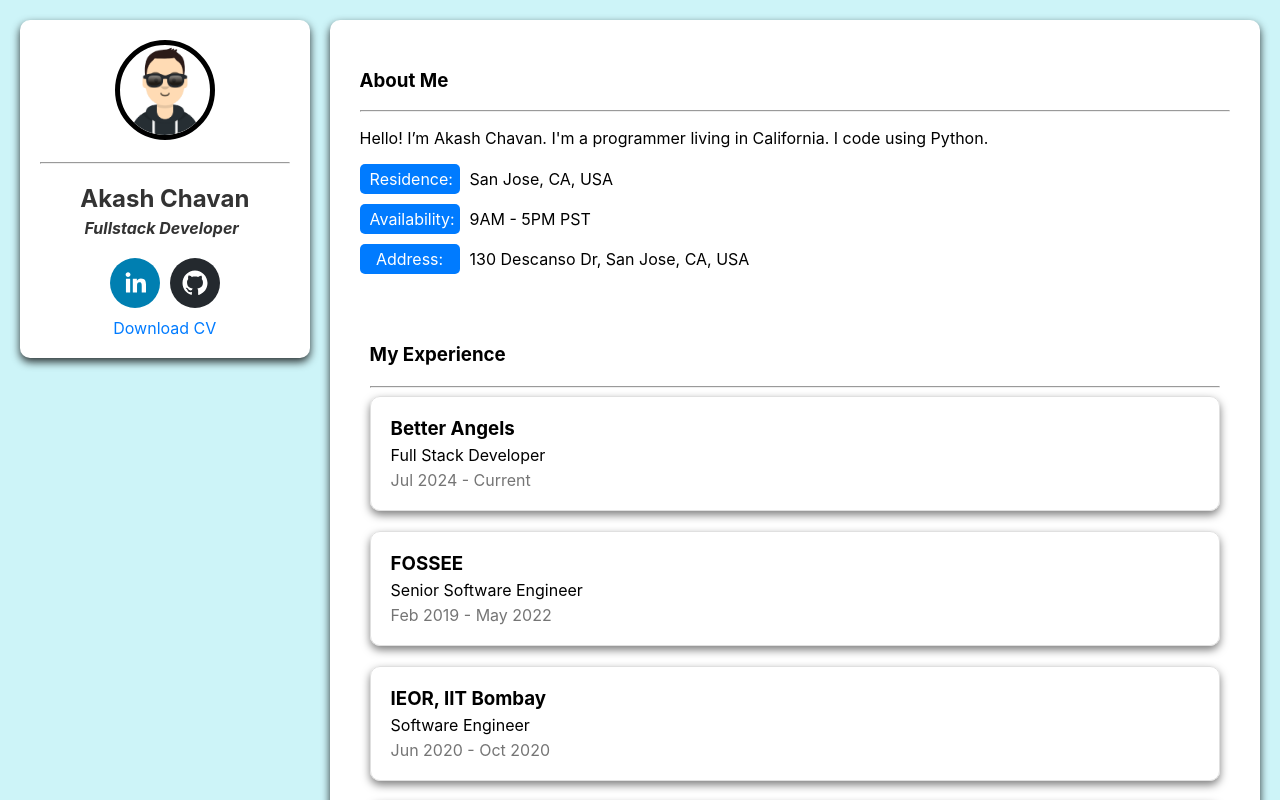
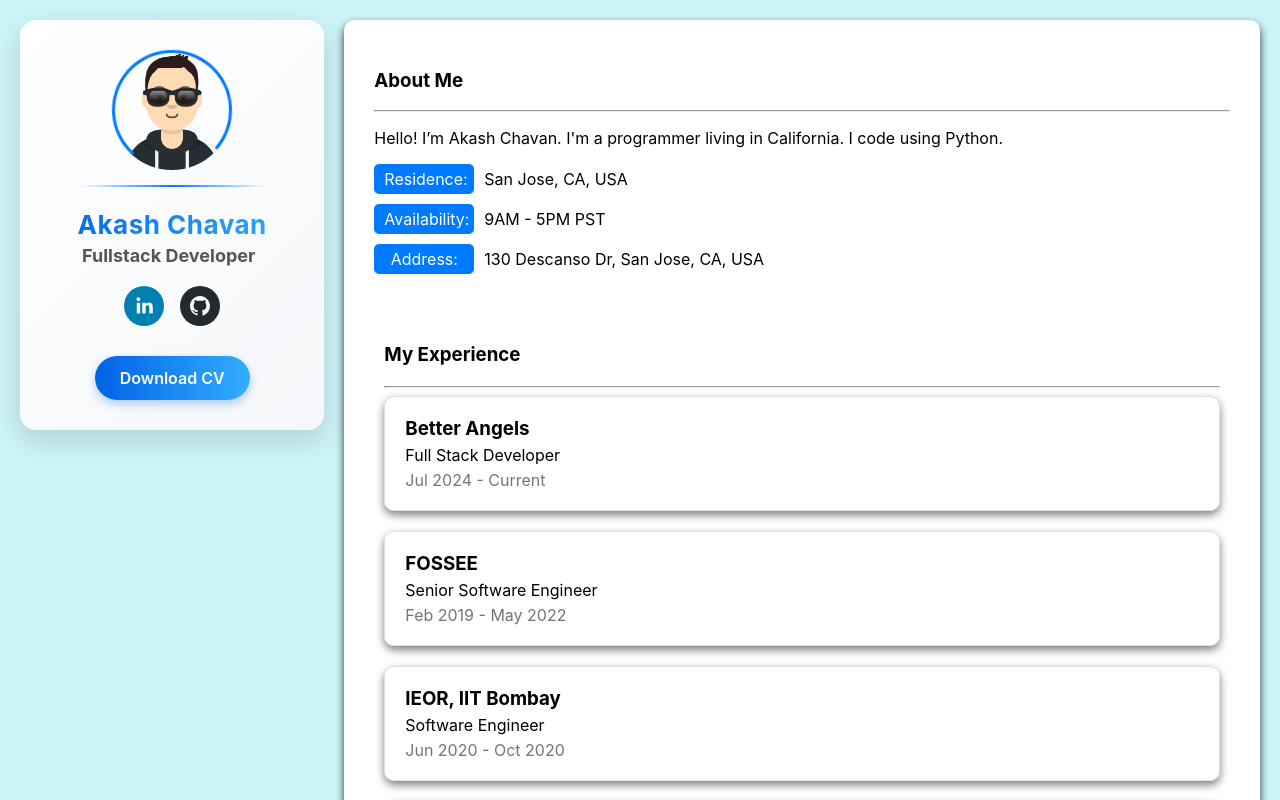
Before and after one commit to CruiseDevice/portfolio-v1, a React (Create React App) app: page / in a window 1280 px wide. Shown: the top 800 px of the page. Built offline with nearby package versions, Linux system fonts and the light colour scheme.

Commit message:
improving UI

```diff
--- a/src/components/ProfileCard.tsx
+++ b/src/components/ProfileCard.tsx
@@ -3,65 +3,140 @@ import styled from "styled-components";
 import { TypeAnimation } from 'react-type-animation';
 
 const Card = styled.div`
-  background-color: white;
+  background: linear-gradient(135deg, #ffffff 0%, #f5f7fa 100%);
   color: #333;
-  padding: 20px;
+  padding: 30px 20px;
   text-align: center;
-  border-radius: 10px;
-  width: 300px;
+  border-radius: 16px;
+  width: 320px;
   height: 100%;
-  box-shadow: 0 4px 8px rgba(0, 0, 0, 0.8); /* Add shadow effect */
+  box-shadow: 0 10px 30px rgba(0, 0, 0, 0.15); /* Add shadow effect */
   position: relative; /* Ensure it doesn't take up flexible space */
-  max-width: 100%; /* Ensure it doesn't overflow on smaller screens */
+
+  &:hover {
+    transform: translateY(-5px);
+    box-shadow: 0 15px 35px rgba(0, 0, 0, 0.2)
+  }
 
   @media (max-width: 768px){
     margin-bottom: 20px; /* Add space below the card on smaller screens */
+    width: 90%;
+    max-width: 320px;
   }
+`;
+
+const ProfileImageContainer = styled.div`
+  position: relative;
+  width: 120px;
+  height: 120px;
+  margin: 0 auto 15px;
+`;
+
+const ProfileImage = styled.img`
+  border-radius: 50%;
+  width: 120px;
+  height: 120px;
+  object-fit: cover;
+  border: none;
+  box-shadow: 0 5px 15px rgba(0, 0, 0, 0.2)
+  transition: transform 0.3s ease;
+
+  &:hover {
+    transform: scale(1.05);
+  }
+`;
+
+
+const ImageBorder = styled.div`
+  position: absolute;
+  top: 0;
+  left: 0;
+  width: 120px;
+  height: 120px;
+  border-radius: 50%;
+  border: 3px solid #007BFF;
+  border-top-color: transparent;
+  animation: spin 4s linear infinite;
+
+  @keyframes spin {
+    to {
+      transform: rotate(360deg);
+    }
+  }
+`;
+
+const Divider = styled.hr`
+  width: 70%;
+  margin: 15px auto;
+  border: none;
+  height: 2px;
+  background: linear-gradient(to right, transparent, #007BFF, transparent);
+`;
+
+
+const Name = styled.h2`
+  margin-bottom: 5px;
+  font-size: 26px;
+  font-weight: 700;
+  background: linear-gradient(120deg, #0062E6, #33AEFF);
+  -webkit-background-clip: text;
+  -webkit-text-fill-color: transparent;
+  letter-spacing: 0.5px;
+`;
+
+const Title = styled.div`
+  display: block;
+  margin-top: 10px 0 20px;
+  font-size: 18px;
+  font-weight: 500;
+  color: #555;
 `;
 
 const SocialIcons = styled.div`
   display: flex;
   justify-content: center;
-  gap: 10px;
-  margin-top: 20px;
-  margin-bottom: 10px;
+  gap: 16px;
+  margin: 20px 0;
 `;
 
-const ProfileImage = styled.img`
-  border-radius: 50%;
-  width: 100px;
-  height: 100px;
-  border: 5px solid black;
-  margin-bottom: 10px;
-`;
-
-const Button = styled.a`
-  color: #007BFF;
-  text-decoration: none;
-  margin: 0 5px;
+const SocialIconWrapper = styled.div`
+  transition: transform 0.2s ease;
 
   &:hover {
-    text-decoration: underline;
+    transform: translateY(-3px);
   }
 `;
 
-const Name = styled.h2`
-  margin-bottom: 0;
+const DownloadButton = styled.a`
+  display: inline-block;
+  background: linear-gradient(to right, #0062E6, #33AEFF);
+  color: white;
+  text-decoration: none;
+  padding: 12px 25px;
+  border-radius: 50px;
+  font-weight: 600;
+  margin-top: 10px;
+  transition: all 0.3s ease;
+  box-shadow: 0 4px 10px rgba(0, 98, 230, 0.3);
+
+  &:hover {
+    transform: translateY(-2px);
+    box-shadow: 0 6px 15px rgba(0, 98, 230, 0.4);
+    background: linear-gradient(to right, #005ad1, #1e9bff);
+  }
 `;
 
-const Title = styled.i`
-  display: block;
-  margin-top: 5px;
-`;
 
 function ProfileCard () {
   return (
     <Card>
-      <ProfileImage src="profilecard/dp.png"/>
-      <hr />
+      <ProfileImageContainer>
+        <ProfileImage src="profilecard/dp.png" alt="Akash Chavan"/>
+        <ImageBorder />
+      </ProfileImageContainer>
+      <Divider />
       <Name>Akash Chavan</Name>
       <Title>
-        <b>
         <TypeAnimation
           sequence={[
             // Same substring at the start will only be typed once, initially
@@ -73,18 +148,21 @@ function ProfileCard () {
             1000,
           ]}
           speed={50}
-          style={{ fontSize: '1em' }}
+          style={{ fontWeight: 'bold' }}
           repeat={Infinity}
         />
-        </b>
       </Title>
       <SocialIcons>
-        <SocialIcon url="https://www.linkedin.com/in/akash-chavan-82653131b/" />
-        <SocialIcon url="https://github.com/CruiseDevice" />
+        <SocialIconWrapper>
+          <SocialIcon url="https://www.linkedin.com/in/akash-chavan-82653131b/" style={{height: 40, width: 40}}/>
+        </SocialIconWrapper>
+        <SocialIconWrapper>
+          <SocialIcon url="https://github.com/CruiseDevice" style={{height: 40, width: 40}}/>
+        </SocialIconWrapper>
       </SocialIcons>
-      <div>
-        <Button as="a" href="/resume.pdf" download>Download CV</Button>
-      </div>
+      <DownloadButton href="/resume.pdf" download>
+        Download CV
+      </DownloadButton>
     </Card>
   )
 }
```
